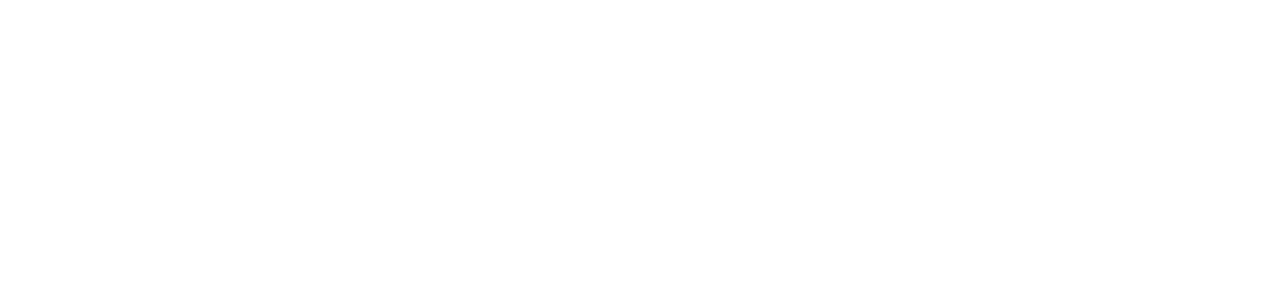
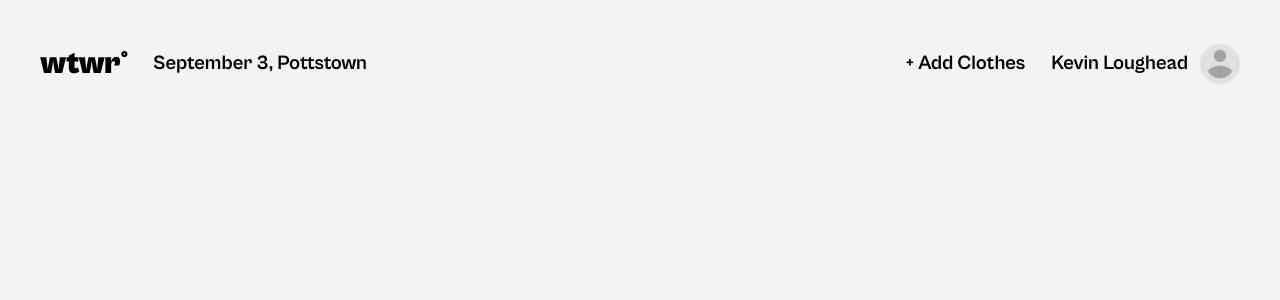
Before and after one commit to kvnloughead/wtwr, a React (Create React App) app: page / in a window 1280 px wide. Shown: the top 300 px of the page. Built offline with nearby package versions, Linux system fonts and the light colour scheme.

Commit message:
Add Header component

```diff
--- a/src/components/App/App.css
+++ b/src/components/App/App.css
@@ -1,5 +1,18 @@
-.app {
+.page {
+  margin: 0;
+  padding: 0;
+  font-family: 'CabinetGrotesk-Bold';
   background-color: #f3f3f3;
+  color: #000000;
+}
+
+.page__wrapper {
+  box-sizing: border-box;
+  margin: 0 auto;
+  padding: 32px 40px 24px;
   max-width: 1440px;
-  font-family: 'CabinetGrotesk-Medium', Arial, Helvetica, sans-serif;
+  min-height: 100vh;
+  display: flex;
+  flex-direction: column;
+  width: 100%;
 }
--- a/src/components/App/App.js
+++ b/src/components/App/App.js
@@ -1,13 +1,17 @@
 import Header from '../Header/Header';
 import Main from '../Main/Main';
+import Footer from '../Footer/Footer';
 import './App.css';
 
 function App() {
   return (
-    <>
-      <Header></Header>
-      <Main></Main>
-    </>
+    <div className='page'>
+      <div className='page__wrapper'>
+        <Header></Header>
+        <Main></Main>
+        <Footer></Footer>
+      </div>
+    </div>
   );
 }
 
--- /dev/null
+++ b/src/components/Footer/Footer.js
@@ -0,0 +1,8 @@
+import React from 'react';
+import './Footer.css';
+
+const Footer = () => {
+  return <></>;
+};
+
+export default Footer;
--- a/src/components/Header/Header.css
+++ b/src/components/Header/Header.css
@@ -0,0 +1,40 @@
+.header {
+  display: flex;
+  justify-content: space-between;
+  align-items: center;
+  max-height: 100px;
+  font-size: 20px;
+  line-height: 1.2;
+}
+
+.header__logo {
+  margin-right: 24px;
+  width: 89px;
+  height: 40px;
+}
+
+.header__time-and-place {
+  margin-right: auto;
+  font-size: 20px;
+  line-height: 1.2;
+}
+
+.header__add-clothes-button {
+  margin-right: 20px;
+  border: none;
+  background-color: transparent;
+  font-size: 20px;
+  line-height: 1.2;
+}
+
+.header__username {
+  margin-right: 12px;
+  font-size: 20px;
+  line-height: 1.2;
+}
+
+.header__avatar {
+  width: 40px;
+  height: 40px;
+  border-radius: 50%;
+}
--- a/src/components/Header/Header.js
+++ b/src/components/Header/Header.js
@@ -1,8 +1,30 @@
 import React from 'react';
+import logo from '../../images/logo.svg';
+import avatar from '../../images/placeholder.png';
 import './Header.css';
 
 const Header = () => {
-  return <></>;
+  const date = new Date().toLocaleString('default', {
+    month: 'long',
+    day: 'numeric',
+  });
+
+  const city = 'Pottstown';
+
+  return (
+    <header className='header'>
+      <img className='header__logo' src={logo} alt='WTWR logo' />
+      <p className='header__time-and-place'>
+        <time className='header__time' dateTime={date}>
+          {date}
+        </time>
+        , {city}
+      </p>
+      <button className='header__add-clothes-button'>+ Add Clothes</button>
+      <p className='header__username'>Kevin Loughead</p>
+      <img className='header__avatar' src={avatar} alt="User's avatar" />
+    </header>
+  );
 };
 
 export default Header;
```
Also changed, not shown: src/components/Footer/Footer.css (added), src/images/logo.svg (added), src/images/placeholder.png (added).
